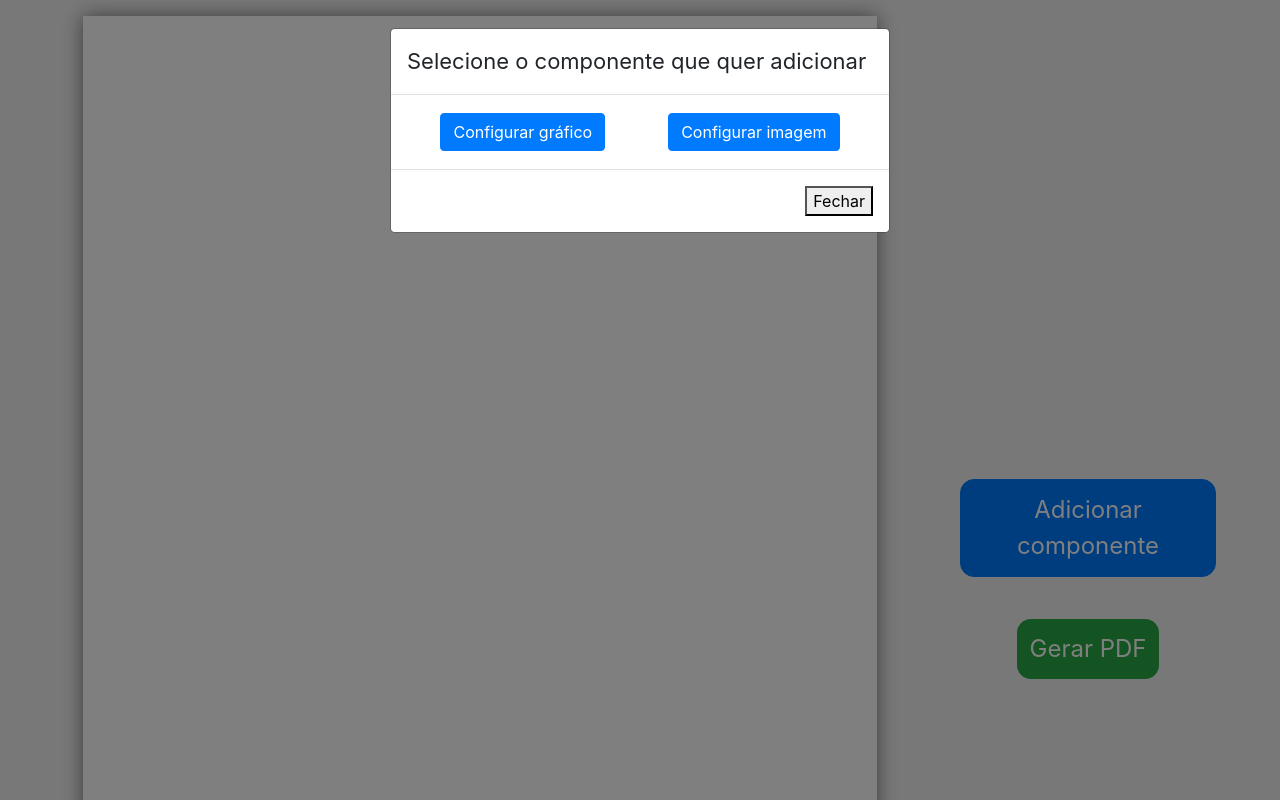
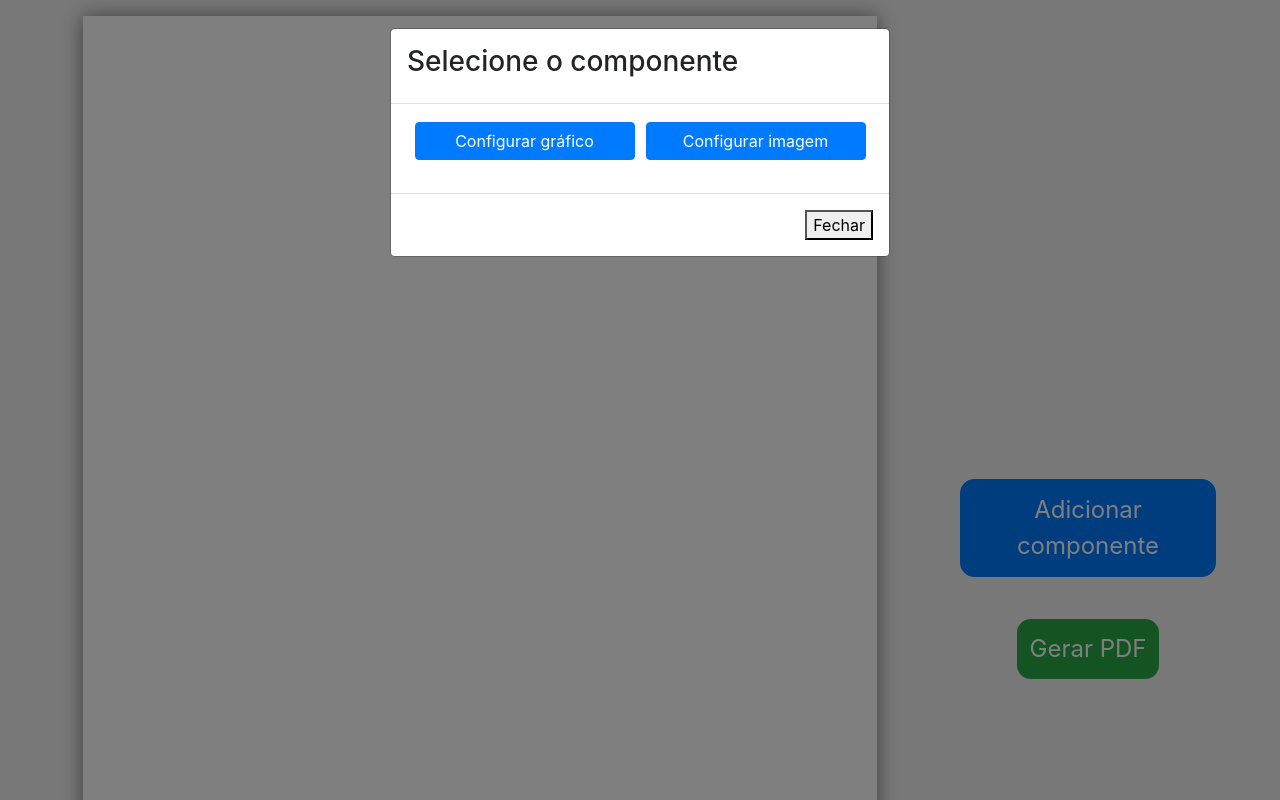
Before and after one commit to Adriano-Ivan/pdf_printing, a React (Create React App) app: page / in a window 1280 px wide. Both pictures are taken after a click on the button "Adicionar componente". Shown: the top 800 px of the page. Built offline with nearby package versions, Linux system fonts and the light colour scheme.

Commit message:
revisando CSS, mostrando opções de espessura e cor apenas se o radio button 'sim' estiver marcado e modificando readme.md

```diff
--- a/src/components/config-modal/config_modal.component.tsx
+++ b/src/components/config-modal/config_modal.component.tsx
@@ -166,7 +166,9 @@ const ConfigModal = ({
   };
   return (
     <Modal show={isConfigModalOpen}>
-      <ModalHeader>{renderTitle()}</ModalHeader>
+      <ModalHeader>
+        <h3>{renderTitle()}</h3>
+      </ModalHeader>
       <ModalBody>
         <form className="container-config-options">
           {configType.trim().toLocaleLowerCase() === "uploaded-image" ? (
@@ -179,6 +181,7 @@ const ConfigModal = ({
               ></input>
             </label>
           ) : null}
+
           <label className="config-label config-label-title">
             <span className="config-label-text">Título:</span>
             <input
@@ -212,10 +215,14 @@ const ConfigModal = ({
           </label>
 
           <label className=" config-label-options-border">
-            <span className="config-label-text">Deseja borda ?</span>
+            <span className="config-label-text">
+              Deseja exibir borda e definir cor e espessura ?
+            </span>
+            <br></br>
             <input
               onChange={defineIsBorderOrNot}
               type="radio"
+              className={`radio-button-yes-or-not`}
               checked={isToShowBorderConfig}
               value="yes"
               name="borda_ou_nao"
@@ -225,14 +232,21 @@ const ConfigModal = ({
             <input
               onChange={defineIsBorderOrNot}
               type="radio"
+              style={{ marginLeft: "40px" }}
+              className={`radio-button-yes-or-not`}
               checked={!isToShowBorderConfig}
               value="no"
               name="borda_ou_nao"
             ></input>
             {"Não "}
           </label>
+
+          {isToShowBorderConfig && (
+            <>
               <label className="config-label">
-            <span className="config-label-text">Espessura da borda (px):</span>
+                <span className="config-label-text">
+                  Espessura da borda (px):
+                </span>
                 <input
                   onChange={defineWeight}
                   type="number"
@@ -250,6 +264,8 @@ const ConfigModal = ({
                   min={1}
                 ></input>
               </label>
+            </>
+          )}
         </form>
       </ModalBody>
       <ModalFooter>
--- a/src/components/config-modal/styles.css
+++ b/src/components/config-modal/styles.css
@@ -28,3 +28,12 @@
 .config-label-text {
   margin-bottom: 5px;
 }
+
+.radio-button-yes-or-not {
+  display: inline-flex;
+  width: 1.2rem;
+  height: 1.2rem;
+  background-color: red;
+  margin: 25px;
+  padding: 20px;
+}
--- a/src/components/container/container.component.tsx
+++ b/src/components/container/container.component.tsx
@@ -25,9 +25,11 @@ const Container = () => {
   const printA4Sheet = (e: any) => {
     html2canvas(refToPrintA4.current).then((canvas) => {
       const imgData = canvas.toDataURL("image/png");
+
       const pdf = new jsPDF({
         orientation: "portrait",
       });
+
       const imgProps = pdf.getImageProperties(imgData);
       const pdfWidth = pdf.internal.pageSize.getWidth();
       const pdfHeight = (imgProps.height * pdfWidth) / imgProps.width;
@@ -35,6 +37,7 @@ const Container = () => {
       pdf.save("relatory.pdf");
     });
   };
+
   return (
     <section className={"total-container"}>
       <PageA4ToEdit
--- a/src/components/image/image.component.tsx
+++ b/src/components/image/image.component.tsx
@@ -27,10 +27,6 @@ const Image = ({
         style={{
           height: `${imageHeight}%`,
           width: `${imageWidth}%`,
-          // backgroundColor: "#eeeeee",
-          // border: isToShowBorderInTheImage
-          //   ? `${weightToBorder}px solid #000`
-          //   : undefined,
         }}
       >
         <h2 style={{ textAlign: "center" }}>{imageTitle}</h2>
--- a/src/components/menu-modal/menu_modal.component.tsx
+++ b/src/components/menu-modal/menu_modal.component.tsx
@@ -45,7 +45,7 @@ const MenuModal = ({
     <>
       <Modal animation={false} show={isMenuModalOpen}>
         <ModalHeader className={"modal-menu-title"}>
-          Selecione o componente que quer adicionar
+          <h3>Selecione o componente </h3>
         </ModalHeader>
         <ModalBody className="container-options-add">
           <Button
@@ -53,6 +53,7 @@ const MenuModal = ({
               setIsConfigModalOpen(true);
               setConfigType("graph");
             }}
+            className="button-menu"
           >
             Configurar gráfico
           </Button>
@@ -61,6 +62,7 @@ const MenuModal = ({
               setIsConfigModalOpen(true);
               setConfigType("uploaded-image");
             }}
+            className="button-menu"
           >
             Configurar imagem
           </Button>
--- a/src/components/menu-modal/styles.css
+++ b/src/components/menu-modal/styles.css
@@ -1,6 +1,7 @@
 .container-options-add {
   display: flex;
   justify-content: space-around;
+  flex-wrap: wrap;
   padding: 18px;
   font-size: 26px;
 }
@@ -8,3 +9,8 @@
 .modal-menu-title {
   font-size: 22px;
 }
+
+.button-menu {
+  width: 220px;
+  margin-bottom: 15px;
+}
```
Also changed, not shown: 1 other file (tests, documents, lock files or other folders). Lines whose indentation alone changed are shown as unchanged.
